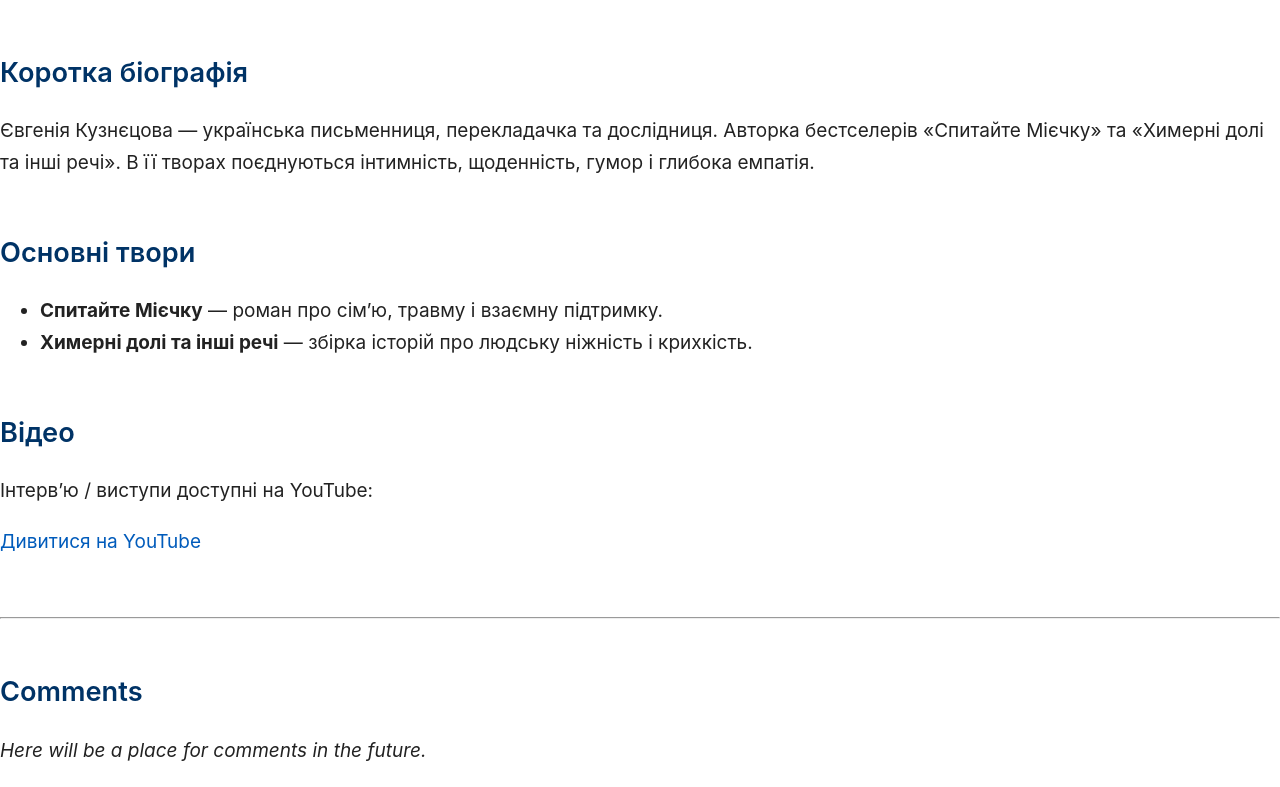
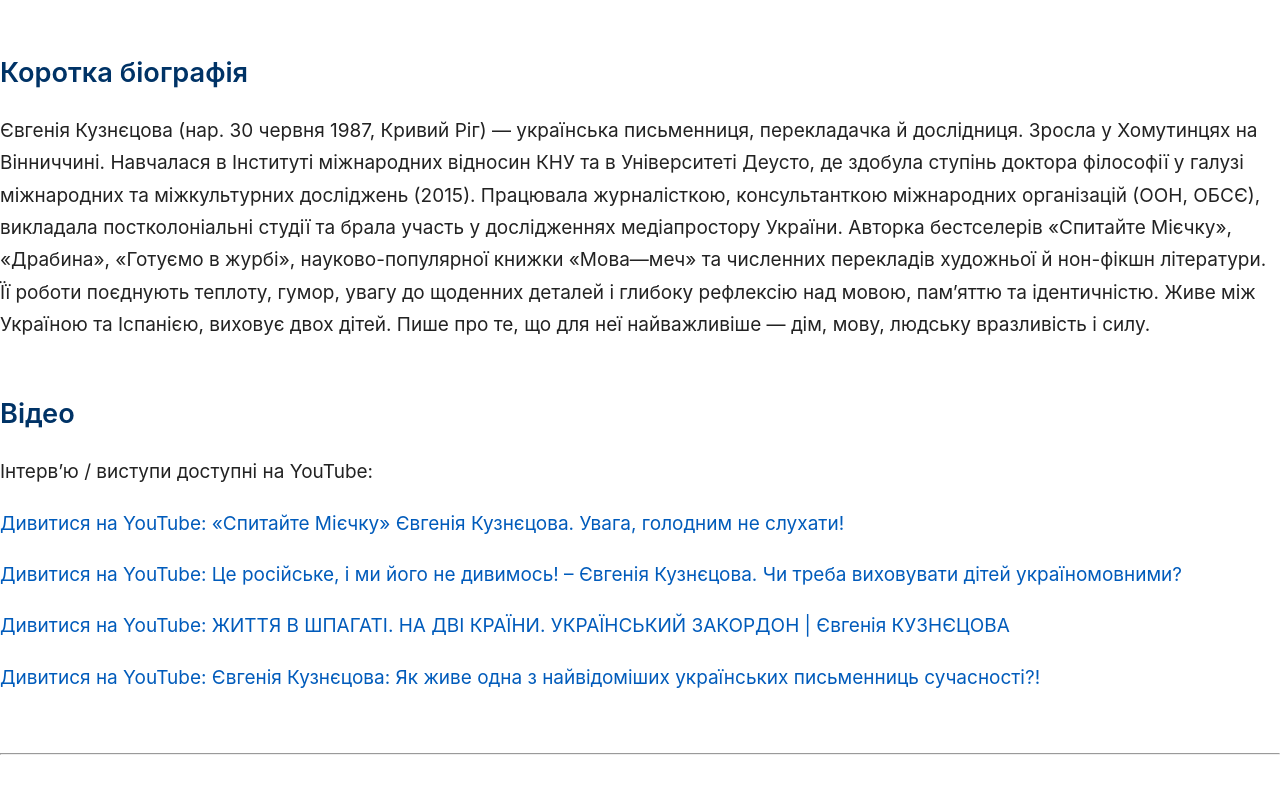
Before and after one commit to Lucy-Fr/UkrBooks, a plain HTML site: page authors/kuznetsova/index.html in a window 1280 px wide. Shown: the part 370-1157 px from the top of the page. Drawn offline with Linux system fonts and the light colour scheme.

Commit message:
Update index.html

```diff
--- a/authors/kuznetsova/index.html
+++ b/authors/kuznetsova/index.html
@@ -2,7 +2,7 @@
 <html lang="en">
 <head>
     <meta charset="UTF-8">
-    <title>Євгенія Кузнєцова — Ukrainian Books</title>
+    <title>Євгенія Кузнєцова </title>
     <link rel="stylesheet" href="../../style.css">
 </head>
 <body>
@@ -31,21 +31,35 @@
         <div class="author-info">
             <h2>Коротка біографія</h2>
             <p>
-                Євгенія Кузнєцова — українська письменниця, перекладачка та дослідниця.
-                Авторка бестселерів «Спитайте Мієчку» та «Химерні долі та інші речі».
-                В її творах поєднуються інтимність, щоденність, гумор і глибока емпатія.
+                Євгенія Кузнєцова (нар. 30 червня 1987, Кривий Ріг) — українська письменниця, перекладачка й дослідниця. Зросла у Хомутинцях на Вінниччині. Навчалася в Інституті міжнародних відносин КНУ та в Університеті Деусто, де здобула ступінь доктора філософії у галузі міжнародних та міжкультурних досліджень (2015).
+
+Працювала журналісткою, консультанткою міжнародних організацій (ООН, ОБСЄ), викладала постколоніальні студії та брала участь у дослідженнях медіапростору України.
+
+Авторка бестселерів «Спитайте Мієчку», «Драбина», «Готуємо в журбі», науково-популярної книжки «Мова—меч» та численних перекладів художньої й нон-фікшн літератури. Її роботи поєднують теплоту, гумор, увагу до щоденних деталей і глибоку рефлексію над мовою, пам’яттю та ідентичністю.
+
+Живе між Україною та Іспанією, виховує двох дітей. Пише про те, що для неї найважливіше — дім, мову, людську вразливість і силу.
+
+
             </p>
 
-            <h2>Основні твори</h2>
-            <ul>
-                <li><strong>Спитайте Мієчку</strong> — роман про сім’ю, травму і взаємну підтримку.</li>
-                <li><strong>Химерні долі та інші речі</strong> — збірка історій про людську ніжність і крихкість.</li>
-            </ul>
 
             <h2>Відео</h2>
             <p>Інтерв’ю / виступи доступні на YouTube:</p>
             <p>
-                <a href="https://youtube.com" target="_blank">Дивитися на YouTube</a>
+                <a href="https://www.youtube.com/watch?v=C94iXSwttTw" target="_blank">Дивитися на YouTube:
+                    «Спитайте Мієчку» Євгенія Кузнєцова. Увага, голодним не слухати!</a>
+            </p>
+<p>
+                <a href="hhttps://www.youtube.com/watch?v=PMqJEKdOEF4" target="_blank">Дивитися на YouTube:
+                    Це російське, і ми його не дивимось! – Євгенія Кузнєцова. Чи треба виховувати дітей україномовними?</a>
+            </p>
+            <p>
+                <a href="https://www.youtube.com/watch?v=qaDf5mwq6ds" target="_blank">Дивитися на YouTube:
+                    ЖИТТЯ В ШПАГАТІ. НА ДВІ КРАЇНИ. УКРАЇНСЬКИЙ ЗАКОРДОН | Євгенія КУЗНЄЦОВА</a>
+            </p>
+            <p>
+                <a href="https://www.youtube.com/watch?v=C94iXSwttTw" target="_blank">Дивитися на YouTube:
+                    Євгенія Кузнєцова: Як живе одна з найвідоміших українських письменниць сучасності?!</a>
             </p>
 
         </div>
```
